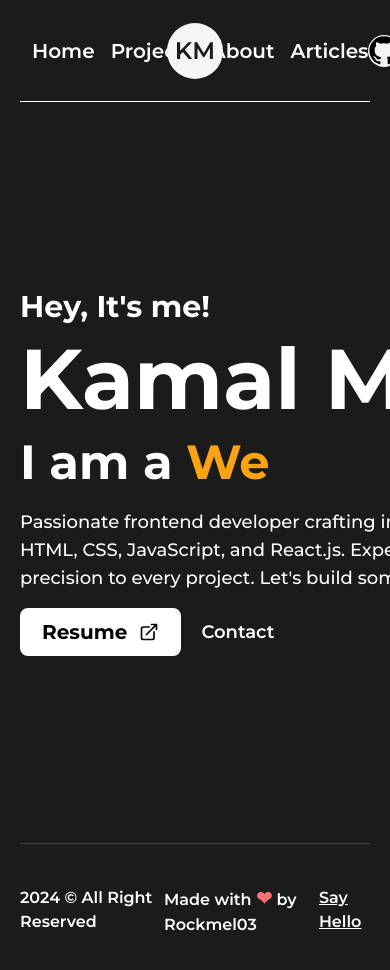
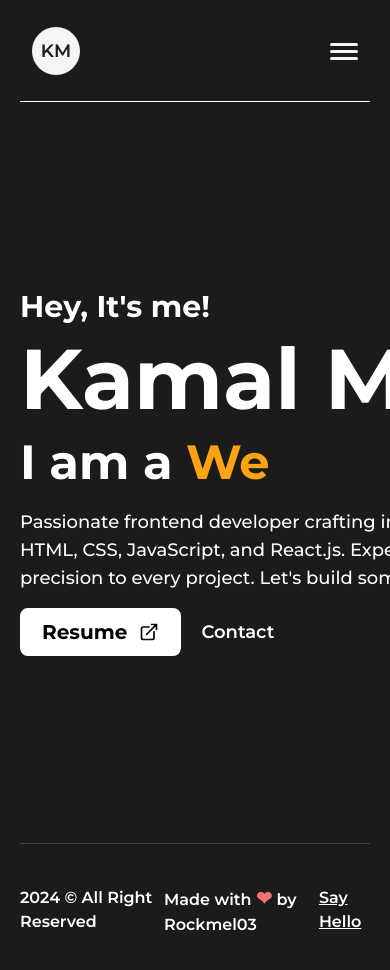
Before and after one commit to rockmel03/rockmel03_portfolio, a React (Vite) app: page / in a window 390 px wide. Shown: the top 970 px of the page. Built offline with nearby package versions, Linux system fonts and the light colour scheme; the HTML template or start-up script is replaced by a standard one.

Commit message:
created resposive navbar

```diff
--- a/src/components/Header.jsx
+++ b/src/components/Header.jsx
@@ -1,4 +1,4 @@
-import React from "react";
+import React, { useState } from "react";
 import Layout from "./Layout";
 import { Link } from "react-router-dom";
 import {
@@ -11,30 +11,118 @@ import {
   TwitterIcon,
 } from "./Icons";
 import useTheme from "../hooks/useTheme";
+import { motion } from "framer-motion";
+
+const MenuButton = ({ isActive, clickHandler }) => {
+  return (
+    <button onClick={clickHandler} className="w-7 relative">
+      <span
+        className={`block w-full h-[0.18rem] rounded  bg-dark dark:bg-light transition-all duration-100  ${
+          isActive
+            ? "rotate-45 absolute top-1/2 -translate-y-1/2"
+            : "-translate-y-1"
+        }`}
+      ></span>
+      <span
+        className={`block w-full h-[0.18rem] rounded bg-dark dark:bg-light transition-all duration-100 ${
+          isActive ? "opacity-0" : " opacity-1"
+        }`}
+      ></span>
+      <span
+        className={`block w-full h-[0.18rem] rounded  bg-dark dark:bg-light transition-all duration-100 ${
+          isActive
+            ? "-rotate-45 absolute top-1/2 -translate-y-1/2"
+            : "translate-y-1"
+        }`}
+      ></span>
+    </button>
+  );
+};
 
 const Header = () => {
   const [mode, setMode] = useTheme();
+  const [isNavActive, setIsNavActive] = useState(false);
+  const navLinks = [
+    { name: "home", link: "/" },
+    { name: "projects", link: "/projects" },
+    { name: "about", link: "/about" },
+    { name: "contact", link: "/contact" },
+  ];
+
+  const menuClickHandler = () => {
+    setIsNavActive(!isNavActive);
+  };
 
   return (
     <header>
       <Layout className="!py-0">
-        <nav className="w-full h-[12vh] p-3 flex justify-between items-center shadow-[0_1px]">
-          <ul className="flex items-center justify-center gap-4">
-            {["home", "projects", "about", "articles"].map((item, idx) => (
+        <nav className="w-full h-[12vh] p-3 flex justify-between items-center shadow-[0_1px] flex-row-reverse md:flex-row">
+          <div className="w-fit md:hidden">
+            <MenuButton
+              clickHandler={menuClickHandler}
+              isActive={isNavActive}
+            />
+          </div>
+          {isNavActive && (
+            <div className=" flex flex-col justify-between fixed z-50 left-0 top-0 h-screen p-5 py-[10vh] bg-light/80 dark:bg-dark/50  w-[300px] backdrop-filter backdrop-blur-md md:hidden">
+              <ul className="my-3 flex flex-col items-start justify-center gap-2 border-b py-2">
+                {navLinks.map((item, idx) => (
+                  <li key={idx} className="w-full rounded-md capitalize">
+                    <Link
+                      to={item.link}
+                      className=" inline-block w-full px-4 py-3 font-medium"
+                    >
+                      {item.name}
+                    </Link>
+                  </li>
+                ))}
+              </ul>
+
+              <div className="flex flex-wrap items-start justify-center gap-4">
+                <Link to="/" className="text-3xl">
+                  <GithubIcon className="w-8 h-auto dark:bg-light rounded-full" />
+                </Link>
+                <Link to="/" className="text-3xl">
+                  <TwitterIcon className="w-8 h-auto" />
+                </Link>
+                <Link to="/" className="text-3xl">
+                  <LinkedinIcon className="w-8 h-auto" />
+                </Link>
+                {/* <Link to="/" className="text-3xl">
+              <PinterestIcon className="w-8 h-auto" />
+            </Link> */}
+                <Link to="/" className="text-3xl">
+                  <InstagramIcon className="w-8 h-auto" />
+                </Link>
+
+                <button
+                  onClick={() => {
+                    setMode(mode === "light" ? "dark" : "light");
+                  }}
+                  className="w-8 h-auto p-1 rounded-full bg-dark text-light dark:bg-light dark:text-dark"
+                >
+                  {mode == "dark" ? <MoonIcon /> : <SunIcon />}
+                </button>
+              </div>
+            </div>
+          )}
+
+          <ul className="hidden md:flex items-center justify-center gap-4 ">
+            {navLinks.map((item, idx) => (
               <li
                 key={idx}
                 className="text-xl font-semibold capitalize hover:opacity-90 relative after:w-0 after:h-[.1em] after:absolute after:left-0 after:bottom-0 after:bg-dark dark:after:bg-light after:duration-300 hover:after:w-full"
               >
-                <Link to={`/${item}`}>{item}</Link>
+                <Link to={item.link}>{item.name}</Link>
               </li>
             ))}
           </ul>
 
-          <h1 className="leading-none font-semibold text-2xl text-center text-light bg-dark dark:text-dark dark:bg-light h-14 w-14 rounded-full flex items-center justify-center absolute left-1/2 -translate-x-1/2 cursor-default">
+          <h1 className="leading-none font-semibold text-center text-light bg-dark dark:text-dark dark:bg-light  rounded-full flex items-center justify-center md:absolute left-1/2 md:-translate-x-1/2  cursor-default text-lg md:text-2xl w-12 h-12 md:h-14 md:w-14">
             KM
           </h1>
 
-          <div className="flex items-center justify-center gap-8">
+          <div className="hidden md:flex items-center justify-center gap-8">
             <Link to="/" className="text-3xl">
               <GithubIcon className="w-8 h-auto dark:bg-light rounded-full" />
             </Link>
```
